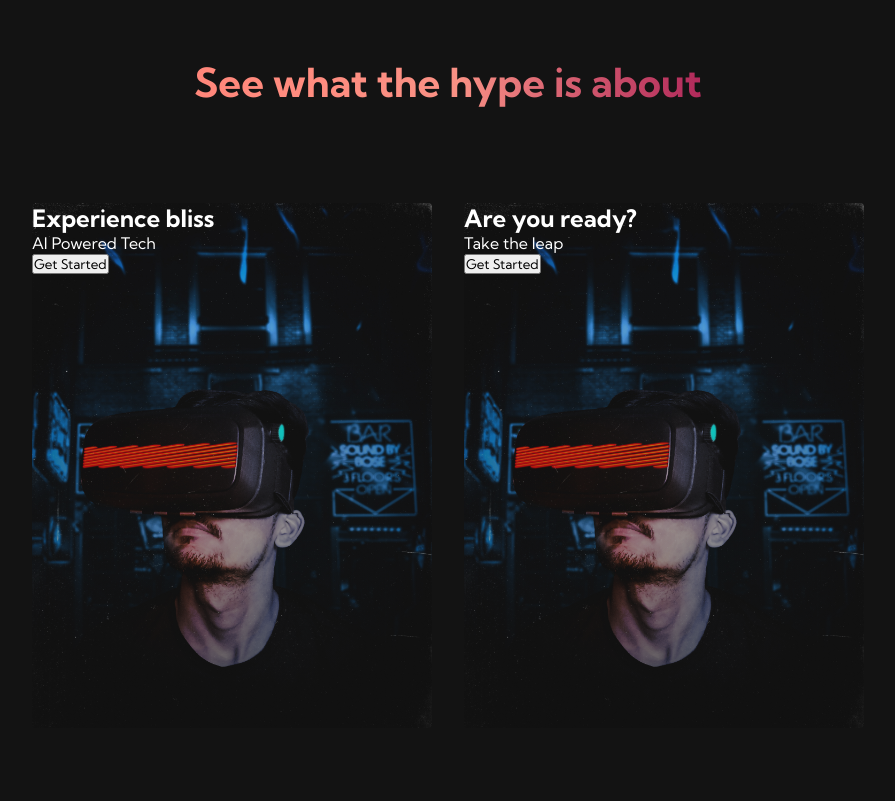
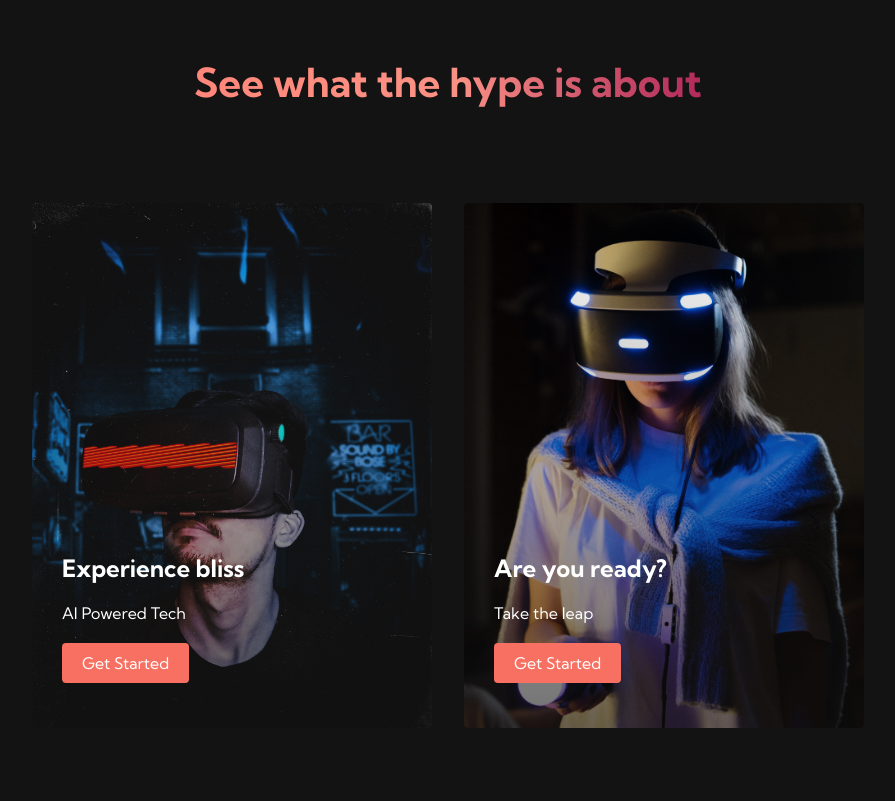
Before and after one commit to andrewzee23/personality_prediction, a Flask app: page /homepage in a window 1280 px wide. Shown: the part 799-1600 px from the top of the page, without its empty margins (192-1087 px from the left). Run offline with Flask 2, Linux system fonts and the light colour scheme.

Commit message:
styling cards

```diff
--- a/static/css/main.css
+++ b/static/css/main.css
@@ -363,3 +363,39 @@
     position: relative;
     color: #fff;
 }
+
+.services-card:nth-child(2) {
+    background-image: linear-gradient(to bottom, rgba(0,0,0,0) 0%, rgba(17,17,17,0.6) 100%), url('/static/images/pic4.jpg');
+}
+
+.services h2 {
+    position: absolute;
+    top: 350px;
+    left: 30px;
+}
+
+.services-card p {
+    position: absolute;
+    top: 400px;
+    left: 30px;
+}
+
+.services-card button {
+    color: #fff;
+    padding: 10px 20px;
+    border: none;
+    outline: none;
+    border-radius: 4px;
+    background: #f77062;
+    position: absolute;
+    top: 440px;
+    left: 30px;
+    font-size: 1rem;
+    cursor: pointer;
+}
+
+.services-card:hover {
+    transform: scale(1.075);
+    transition: 0.2s ease-in;
+    cursor: pointer;
+}
```
